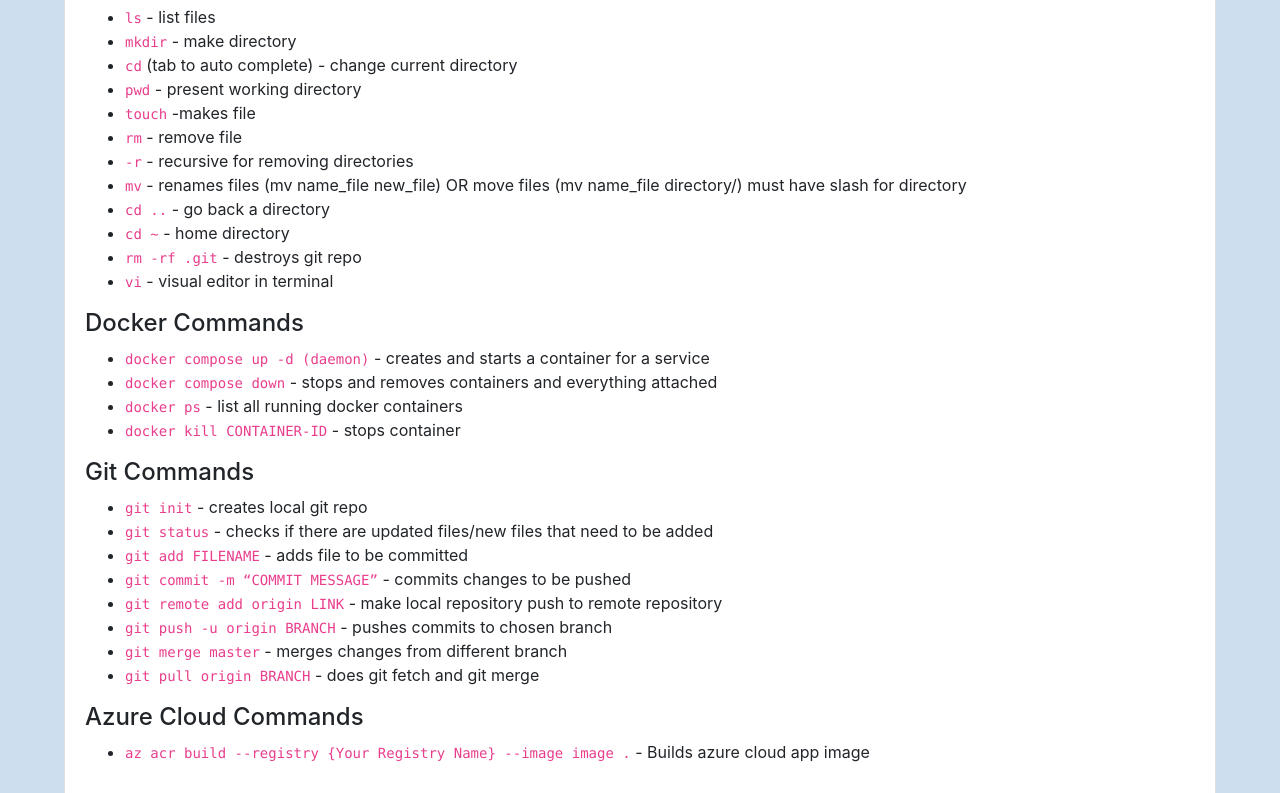
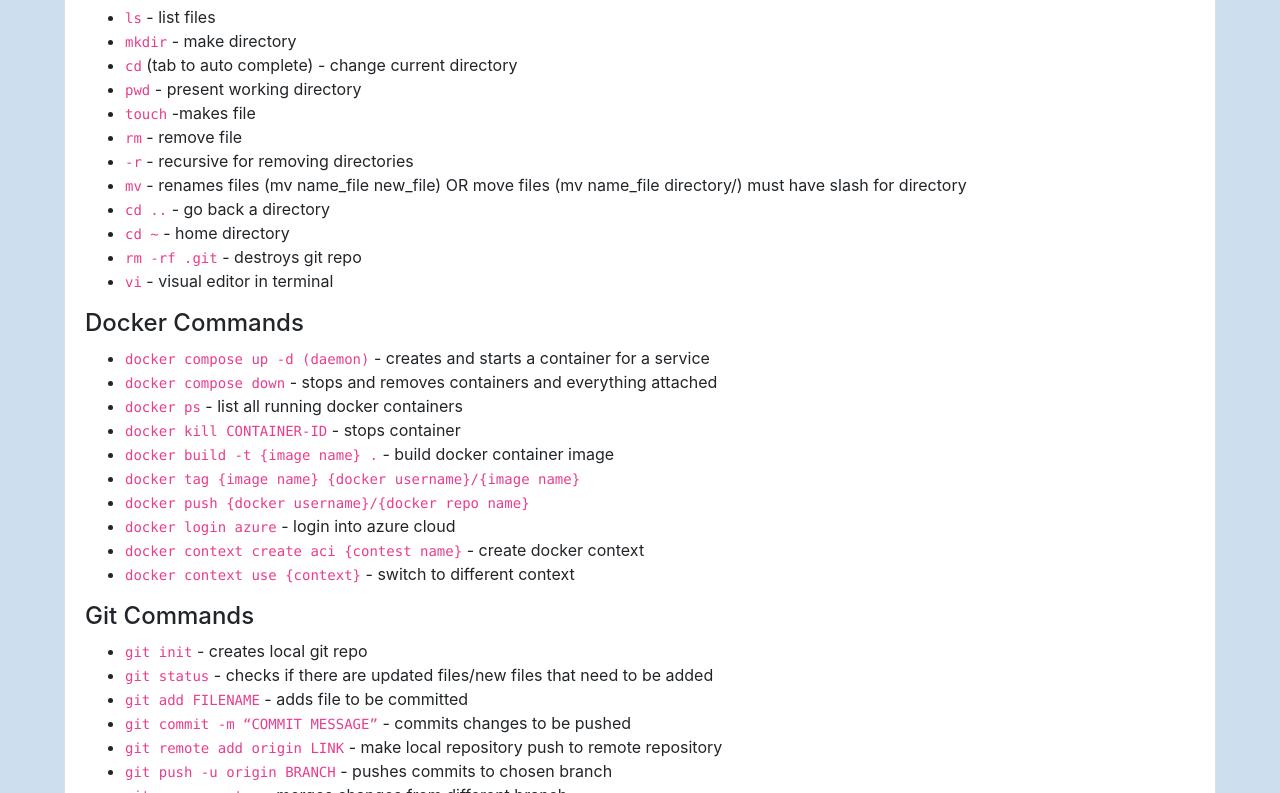
Before and after one commit to sz376/is218-tutorial, a plain HTML site: page public_html/command_line.html in a window 1280 px wide. Shown: the part 307-1100 px from the top of the page. Drawn offline with nearby package versions, Linux system fonts and the light colour scheme.

Commit message:
Added docker commands

```diff
--- a/public_html/command_line.html
+++ b/public_html/command_line.html
@@ -54,10 +54,16 @@
       </ul>
       <h4>Docker Commands</h4>
       <ul>
-        <li><code>docker compose up -d (daemon)</code>  - creates and starts a container for a service</li>
-        <li><code>docker compose down</code>  - stops and removes containers and everything attached</li>
-        <li><code>docker ps</code>  - list all running docker containers</li>
-        <li><code>docker kill CONTAINER-ID</code>  - stops container</li>
+        <li><code>docker compose up -d (daemon)</code> - creates and starts a container for a service</li>
+        <li><code>docker compose down</code> - stops and removes containers and everything attached</li>
+        <li><code>docker ps</code> - list all running docker containers</li>
+        <li><code>docker kill CONTAINER-ID</code> - stops container</li>
+        <li><code>docker build -t {image name} .</code> - build docker container image</li>
+        <li><code>docker tag {image name} {docker username}/{image name}</code></li>
+        <li><code>docker push {docker username}/{docker repo name}</code></li>
+        <li><code>docker login azure</code> - login into azure cloud</li>
+        <li><code>docker context create aci {contest name}</code> - create docker context</li>
+        <li><code>docker context use {context}</code> - switch to different context</li>
       </ul>
       <h4>Git Commands</h4>
       <ul>
```
